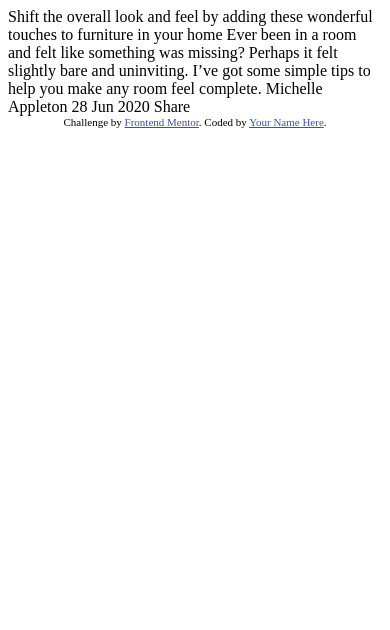
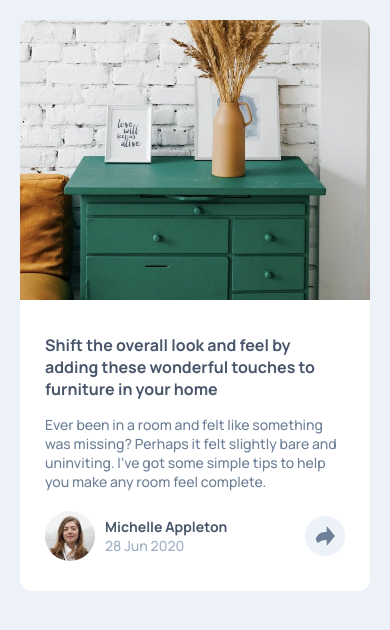
Before and after one commit to danilobandeira29/article-preview-component, a plain HTML site: page index.html in a window 390 px wide. Drawn offline with Linux system fonts and the light colour scheme.

Commit message:
feat: html/css mobile

```diff
--- a/index.html
+++ b/index.html
@@ -5,32 +5,36 @@
   <meta name="viewport" content="width=device-width, initial-scale=1.0"> <!-- displays site properly based on user's device -->
 
   <link rel="icon" type="image/png" sizes="32x32" href="./images/favicon-32x32.png">
-
+  <link rel="stylesheet" href="./styles.css" />
   <title>Frontend Mentor | Article preview component</title>
 
-  <!-- Feel free to remove these styles or customise in your own stylesheet 👍 -->
-  <style>
-    .attribution { font-size: 11px; text-align: center; }
-    .attribution a { color: hsl(228, 45%, 44%); }
-  </style>
 </head>
 <body>
-
+  <main class="container">
+    <img class="background-card-img"src="./images/drawers.jpg" alt="drawers" />
+    <div>
+      <div class="content">
+        <h4 class="text-primary">
           Shift the overall look and feel by adding these wonderful
           touches to furniture in your home
-
+        </h4>
+        <p class="text">
           Ever been in a room and felt like something was missing? Perhaps
           it felt slightly bare and uninviting. I’ve got some simple tips
           to help you make any room feel complete.
-
-  Michelle Appleton
-  28 Jun 2020
-
-  Share
-
-  <div class="attribution">
-    Challenge by <a href="https://www.frontendmentor.io?ref=challenge" target="_blank">Frontend Mentor</a>.
-    Coded by <a href="#">Your Name Here</a>.
+        </p>
       </div>
+      <section class="user-profile">
+        <img src="./images/avatar-michelle.jpg" alt="avatar michelle" />
+        <div>
+          <strong>Michelle Appleton</strong>
+          <p>28 Jun 2020</p>
+        </div>
+        <button>
+          <img src="images/icon-share.svg" alt="icon share">
+        </button>
+    </section>
+    </div>
+  </main>
 </body>
 </html>
--- /dev/null
+++ b/styles.css
@@ -0,0 +1,113 @@
+@import url('https://fonts.googleapis.com/css2?family=Manrope:wght@500;700&display=swap');
+
+:root {
+  --clr-background-primary: hsl(210, 46%, 95%);
+  --clr-grayish-blue: hsl(212, 23%, 69%);
+  --clr-desatured-blue: hsl(214, 17%, 51%);
+  --clr-dark-blue: hsl(217, 19%, 35%);
+  --clr-white: #fff;
+
+  --ff-default: 'Manrope', sans-serif;
+}
+
+* {
+  margin: 0;
+  padding: 0;
+  box-sizing: border-box;
+}
+
+html {
+  font-size: 62.5%;
+}
+
+body {
+  width: 100vw;
+  height: 100vh;
+  background: var(--clr-background-primary);
+
+  font-family: var(--ff-default);
+  font-size: 1.4rem;
+  padding: 2rem;
+}
+
+.background-card-img {
+  width: 100%;
+  border-radius: 10px 10px 0 0;
+  object-fit: cover;
+}
+
+.text-primary {
+  font-size: 1.6rem;
+  color: var(--clr-dark-blue);
+}
+
+.text {
+  color: var(--clr-desatured-blue);
+}
+
+.container {
+  margin: auto;
+  width: 100%;
+  max-width: 550px;
+  background: var(--clr-white);
+  border-radius: 12px;
+}
+
+.container > div {
+  padding: 3rem 2.5rem;
+}
+
+.container .content {
+  margin-bottom: 2rem;
+}
+
+
+.container .content h4 {
+  margin-bottom: 1.5rem;
+}
+
+.user-profile {
+  display: flex;
+  justify-content: center;
+  align-items: center;
+}
+
+.user-profile img {
+  width: 50px;
+  height: 50px;
+  border-radius: 50%;
+  margin-right: 1rem
+}
+
+.user-profile div {
+  display: flex;
+  flex-direction: column;
+}
+
+.user-profile div strong {
+  font-weight: 700;
+  color: var(--clr-dark-blue);
+}
+
+.user-profile div p {
+  color: var(--clr-grayish-blue);
+}
+
+.user-profile button img {
+  width: 20px;
+  height: 20px;
+  margin: 0;
+}
+
+.user-profile button {
+  display: flex;
+  justify-content: center;
+  align-items: center;
+  width: 40px;
+  height: 40px;
+  padding: 5px;
+  border-radius: 50%;
+  border: none;
+  background: var(--clr-background-primary);
+  margin-left: auto;
+}
```
Lines whose indentation alone changed are shown as unchanged.
